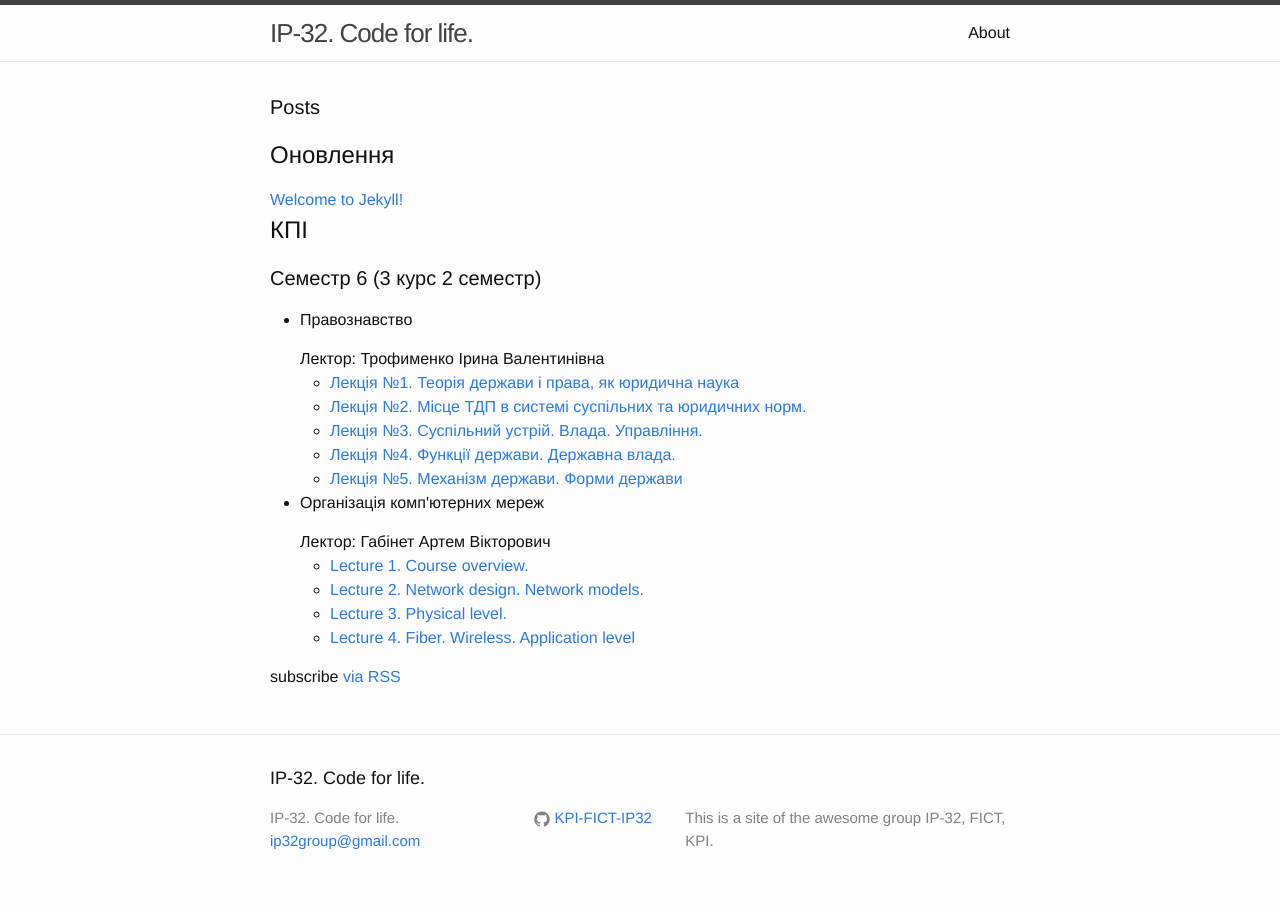
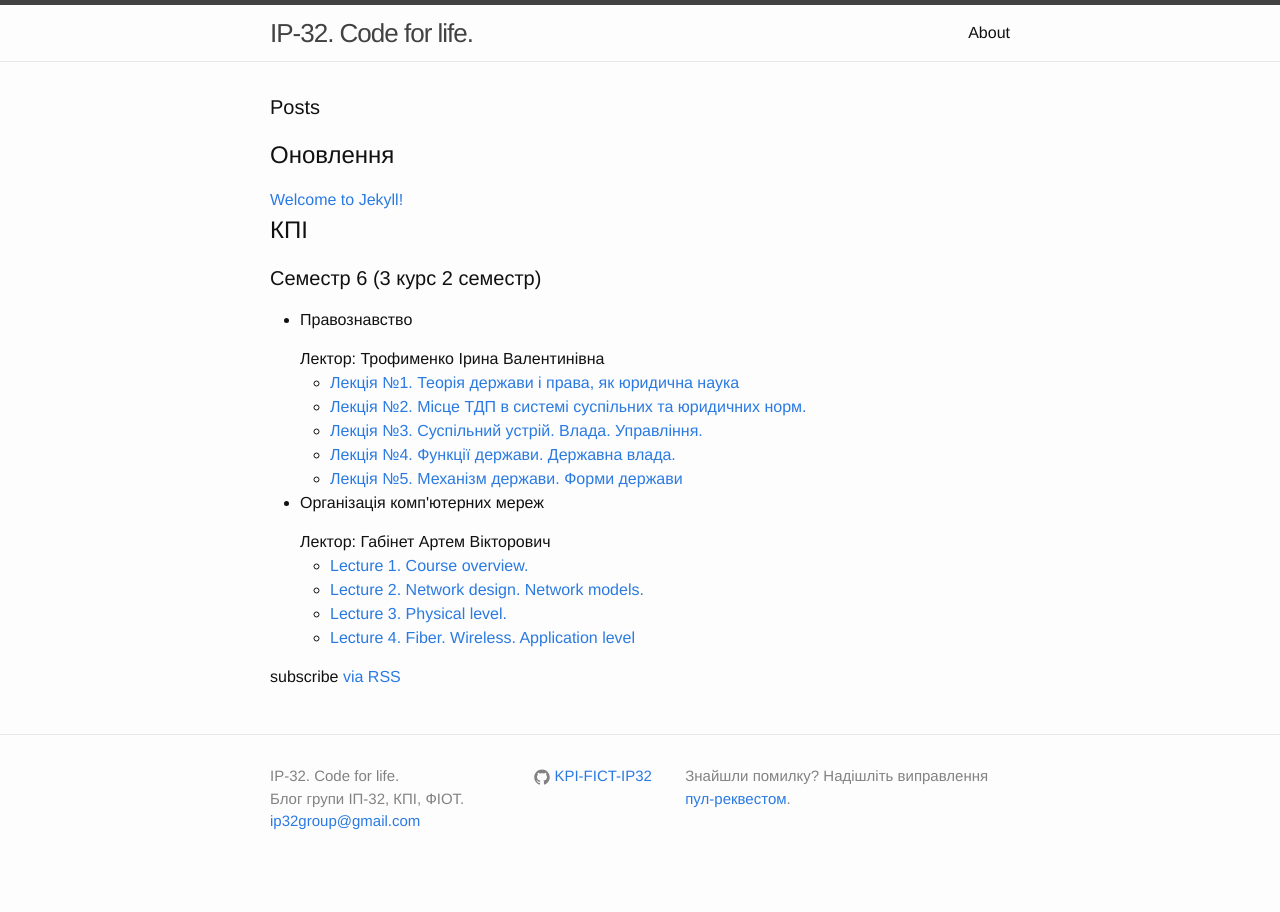
Before and after one commit to KPI-FICT-IP32/Blog, a Jekyll site: the page built from index.html, in a window 1280 px wide. Built offline with Jekyll 4.4.1, drawn with Linux system fonts in a browser that asks for light colours.

Commit message:
Some minor layout changes

```diff
--- a/_config.yml
+++ b/_config.yml
@@ -9,10 +9,11 @@
 title: IP-32. Code for life.
 email: ip32group@gmail.com
 description: > # this means to ignore newlines until "baseurl:"
-  This is a site of the awesome group IP-32, FICT, KPI.
+    Блог групи ІП-32, КПІ, ФІОТ.
 baseurl: "" # the subpath of your site, e.g. /blog
 url: "http://KPI-FICT-IP32.github.io" # the base hostname & protocol for your site
 github_username:  KPI-FICT-IP32
+github_repo: KPI-FICT-IP32.github.io
 
 # Build settings
 markdown: kramdown
--- a/_includes/footer.html
+++ b/_includes/footer.html
@@ -1,13 +1,12 @@
 <footer class="site-footer">
 
   <div class="wrapper">
-
-    <h2 class="footer-heading">{{ site.title }}</h2>
 
     <div class="footer-col-wrapper">
       <div class="footer-col footer-col-1">
         <ul class="contact-list">
           <li>{{ site.title }}</li>
+          <li>{{ site.description }}</li>
           <li><a href="mailto:{{ site.email }}">{{ site.email }}</a></li>
         </ul>
       </div>
@@ -24,7 +23,7 @@
       </div>
 
       <div class="footer-col footer-col-3">
-        <p>{{ site.description }}</p>
+        <p>Знайшли помилку? Надішліть виправлення <a href="https://github.com/{{ site.github_username }}/{{ site.github_repo }}/pulls">пул-реквестом</a>.</p>
       </div>
     </div>
 
```
